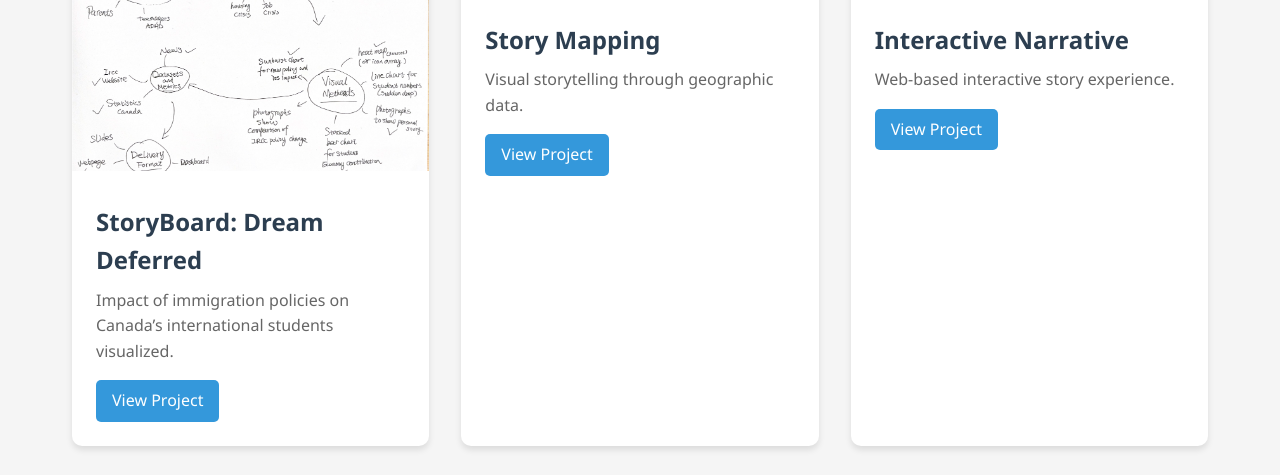
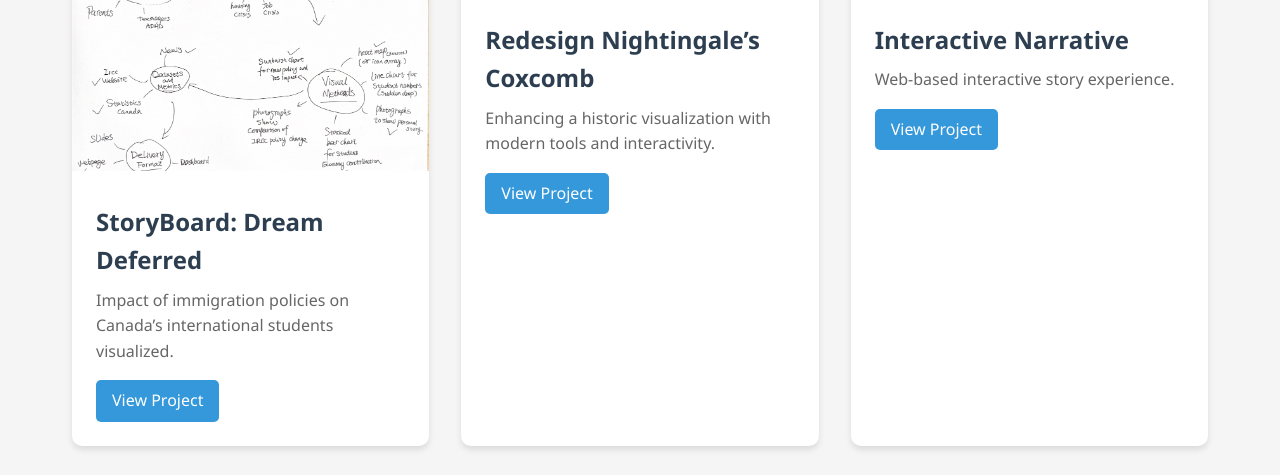
Before and after one commit to Xiaogang-GBC/Visual_Portfolio, a plain HTML site: page index.html in a window 1280 px wide. Shown: the part 304-779 px from the top of the page. Drawn offline with Linux system fonts and the light colour scheme.

Commit message:
Update index.html

```diff
--- a/index.html
+++ b/index.html
@@ -111,9 +111,9 @@
         <div class="project-card">
             <img src="/api/placeholder/400/300" alt="Project 2" class="project-image">
             <div class="project-info">
-                <h2 class="project-title">Story Mapping</h2>
-                <p class="project-description">Visual storytelling through geographic data.</p>
-                <a href="#" class="project-link">View Project</a>
+                <h2 class="project-title">Redesign Nightingale’s Coxcomb</h2>
+                <p class="project-description">Enhancing a historic visualization with modern tools and interactivity.</p>
+                <a href="https://drive.google.com/file/d/11avNwfF-KtBGOs3EDblVCZTNagJLw8dK/view?usp=sharing" class="project-link">View Project</a>
             </div>
         </div>
 
```
